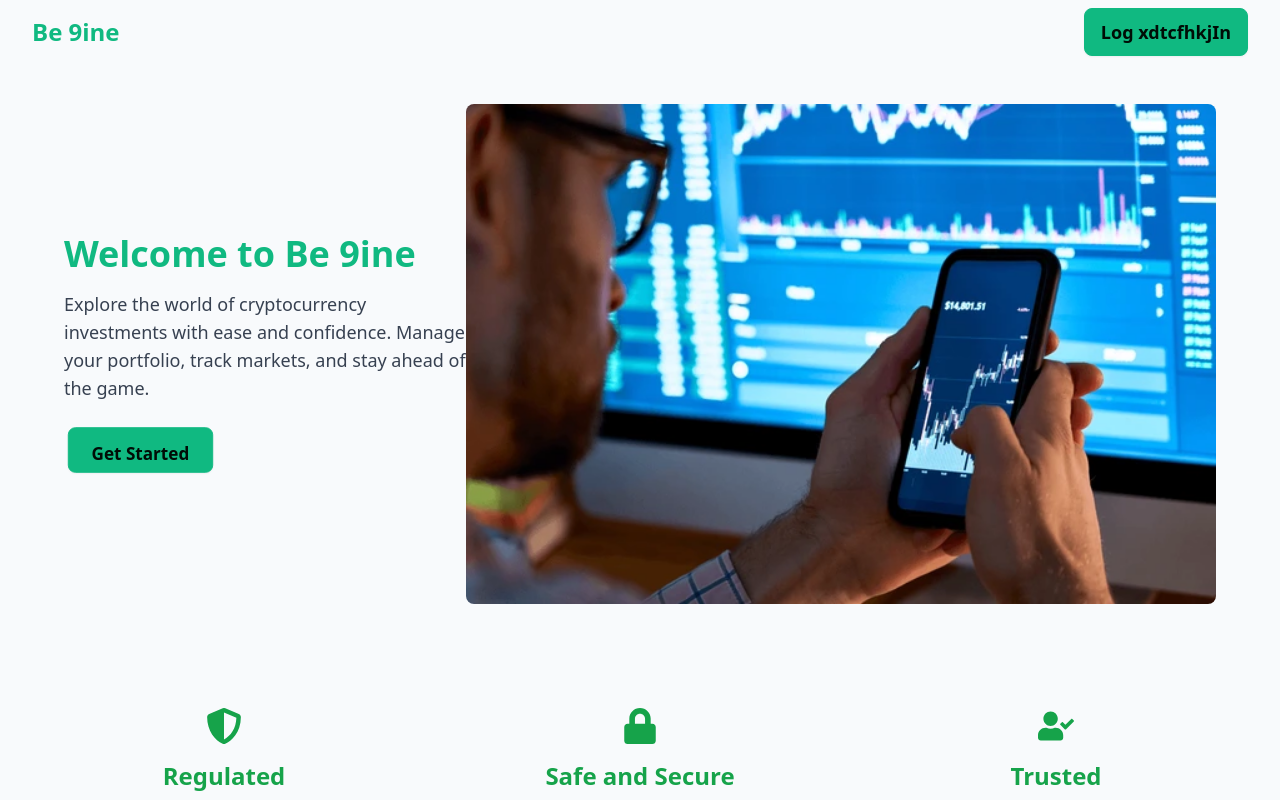
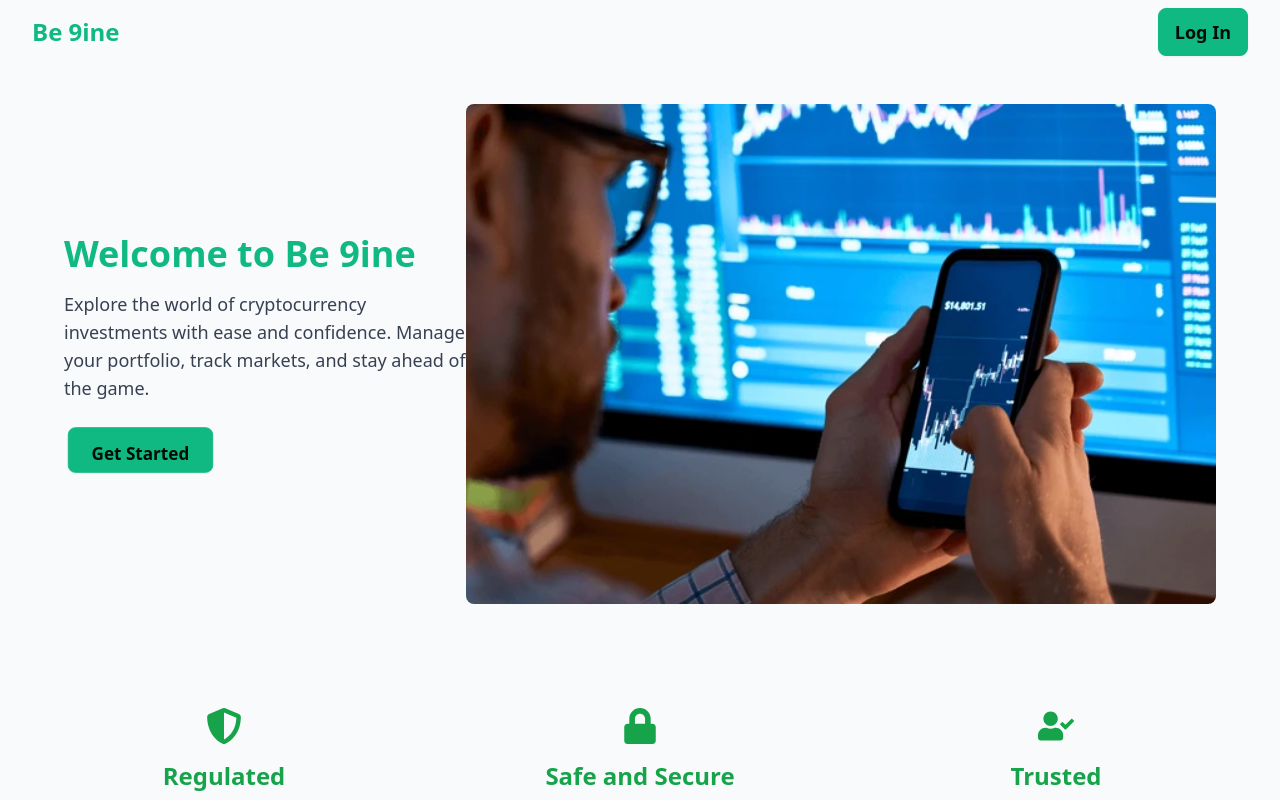
Before and after one commit to Kazutech1/Be9ine, a React (Vite) app in the folder client/: page / in a window 1280 px wide. Built offline with nearby package versions, Linux system fonts and the light colour scheme; no server answers.

Commit message:
new button

```diff
--- a/client/src/components/home/Navbar.jsx
+++ b/client/src/components/home/Navbar.jsx
@@ -15,7 +15,7 @@ const Navbar = () => {
           to="/login"
           className="btn btn-primary normal-case text-lg rounded-lg px-4"
         >
-          Log xdtcfhkjIn
+          Log In
         </Link>
       </div>
     </nav>
```
